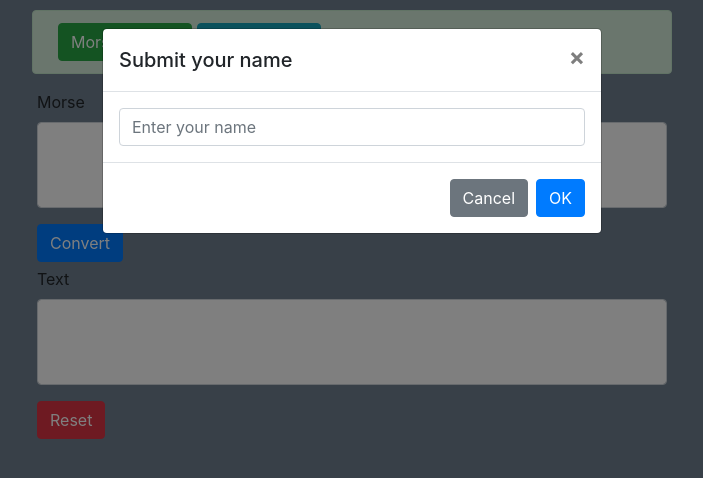
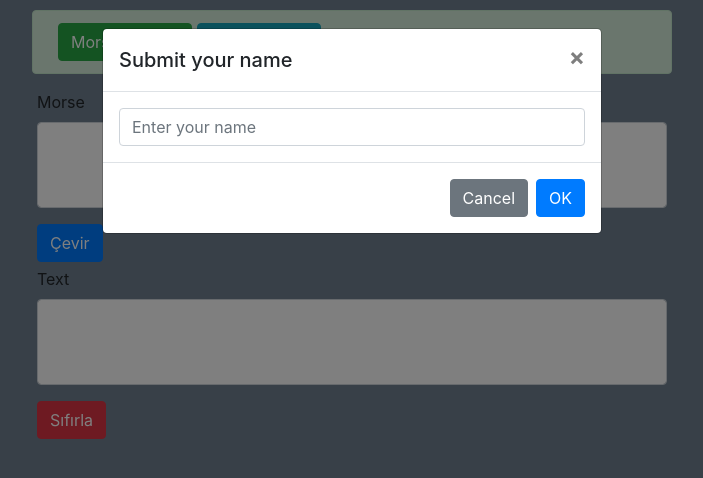
Before and after one commit to HasanKarasahin/Morse2Text, a Vue app: page / in a window 1280 px wide. Shown: the top 478 px of the page, without its empty margins (288-991 px from the left). Built offline with nearby package versions, Linux system fonts and the light colour scheme; no server answers.

Commit message:
Buton isimleri düzenlendi.

```diff
--- a/src/components/com_form.vue
+++ b/src/components/com_form.vue
@@ -12,7 +12,7 @@
                                  no-auto-shrink></b-form-textarea>
             </b-form-group>
 
-            <b-button style="margin-bottom:5px" variant="primary" v-on:click="onSubmit">Convert</b-button>
+            <b-button style="margin-bottom:5px" variant="primary" v-on:click="onSubmit">Çevir</b-button>
 
             <b-form-group id="input-group-1"
                           :label=label2
@@ -24,7 +24,7 @@
                                  no-auto-shrink></b-form-textarea>
             </b-form-group>
 
-            <b-button type="reset" variant="danger">Reset</b-button>
+            <b-button type="reset" variant="danger">Sıfırla</b-button>
         </b-form>
     </div>
 </template>
```
